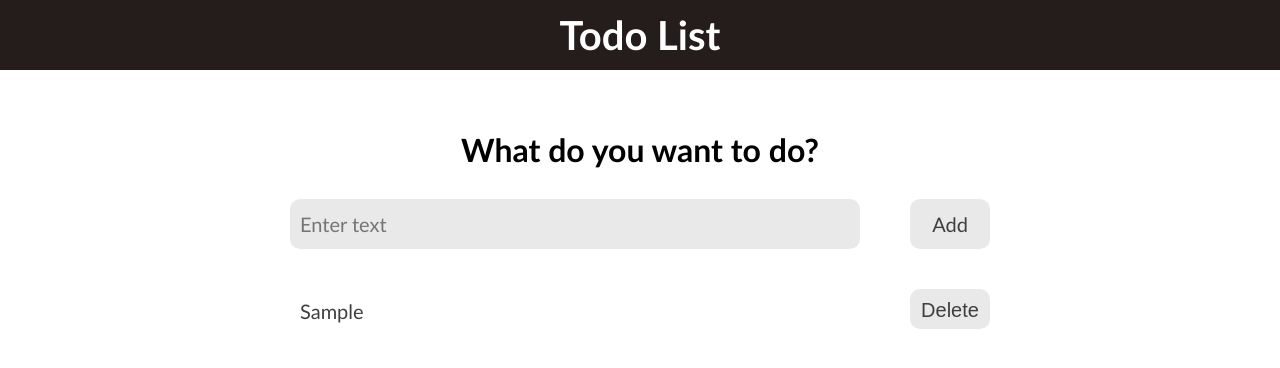
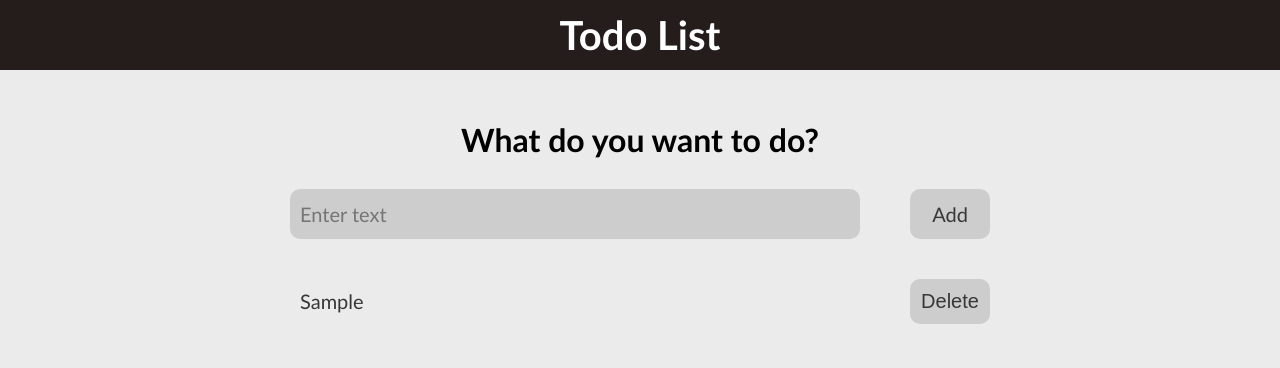
Before and after one commit to SharyginD/Todo, a React (Create React App) app: page / in a window 1280 px wide. Both pictures are taken after typing "Sample" into the empty fields and a click on the button "Add". Shown: the top 368 px of the page. Built offline with nearby package versions, Linux system fonts and the light colour scheme.

Commit message:
css refactor

```diff
--- a/src/App.css
+++ b/src/App.css
@@ -5,3 +5,7 @@
     font-family: 'Trebuchet MS', 'Lucida Sans Unicode', 'Lucida Grande',
     'Lucida Sans', Arial, sans-serif;
 }
+
+body {
+    background-color: #EBEBEB;
+}
--- a/src/components/todo/Todo.css
+++ b/src/components/todo/Todo.css
@@ -2,8 +2,9 @@
     display: flex;
     flex-direction: column;
     align-items: center;
-    width: 800px;
-    margin: 60px auto;
+    max-width: 800px;
+    min-width: 700px;
+    margin: 50px auto;
 }
 
 .todo-container h1 {
--- a/src/components/todo/todo-element/TodoElement.css
+++ b/src/components/todo/todo-element/TodoElement.css
@@ -3,26 +3,27 @@
     flex-direction: row;
     justify-content: space-between;
     width: 700px;
-    margin-bottom: 10px;
+    margin-bottom: 20px;
 }
 
 .todo-note p {
     width: 570px;
+    height: 45px;
     font-size: 20px;
-    color: #3f3f3f;
+    color: #373737;
     overflow-wrap: break-word;
     padding: 10px;
 }
 
 .todo-note button {
-    height: 40px;
+    height: 45px;
     width: 80px;
     border: 0;
     font-size: 20px;
     border-radius: 10px;
     padding: 10px;
-    background-color: #e9e9e9;
-    color: #3f3f3f;
+    background-color: #CDCDCD;
+    color: #373737;
     font-family: sans-serif;
     outline: none;
     cursor: pointer;
--- a/src/components/todo/todo-form/TodoForm.css
+++ b/src/components/todo/todo-form/TodoForm.css
@@ -13,8 +13,8 @@
     font-size: 20px;
     border: 0;
     border-radius: 10px;
-    color: #3f3f3f;
-    background-color: #e9e9e9;
+    color: #373737;
+    background-color: #CDCDCD;
 }
 
 .todo-button {
@@ -24,8 +24,8 @@
     border: 0;
     border-radius: 10px;
     font-size: 20px;
-    color: #3f3f3f;
+    color: #373737;
     outline: none;
-    background-color: #e9e9e9;
+    background-color: #CDCDCD;
     cursor: pointer;
 }
--- /dev/null
+++ b/src/components/todo/todo-list/TodoList.css
@@ -0,0 +1,3 @@
+.todo-list {
+    height: 390px;
+}
--- a/src/components/todo/todo-list/TodoList.js
+++ b/src/components/todo/todo-list/TodoList.js
@@ -1,5 +1,6 @@
 import React from 'react';
 import TodoElement from "../todo-element/TodoElement";
+import "./TodoList.css";
 
 const TodoList = (props) => {
 
```
